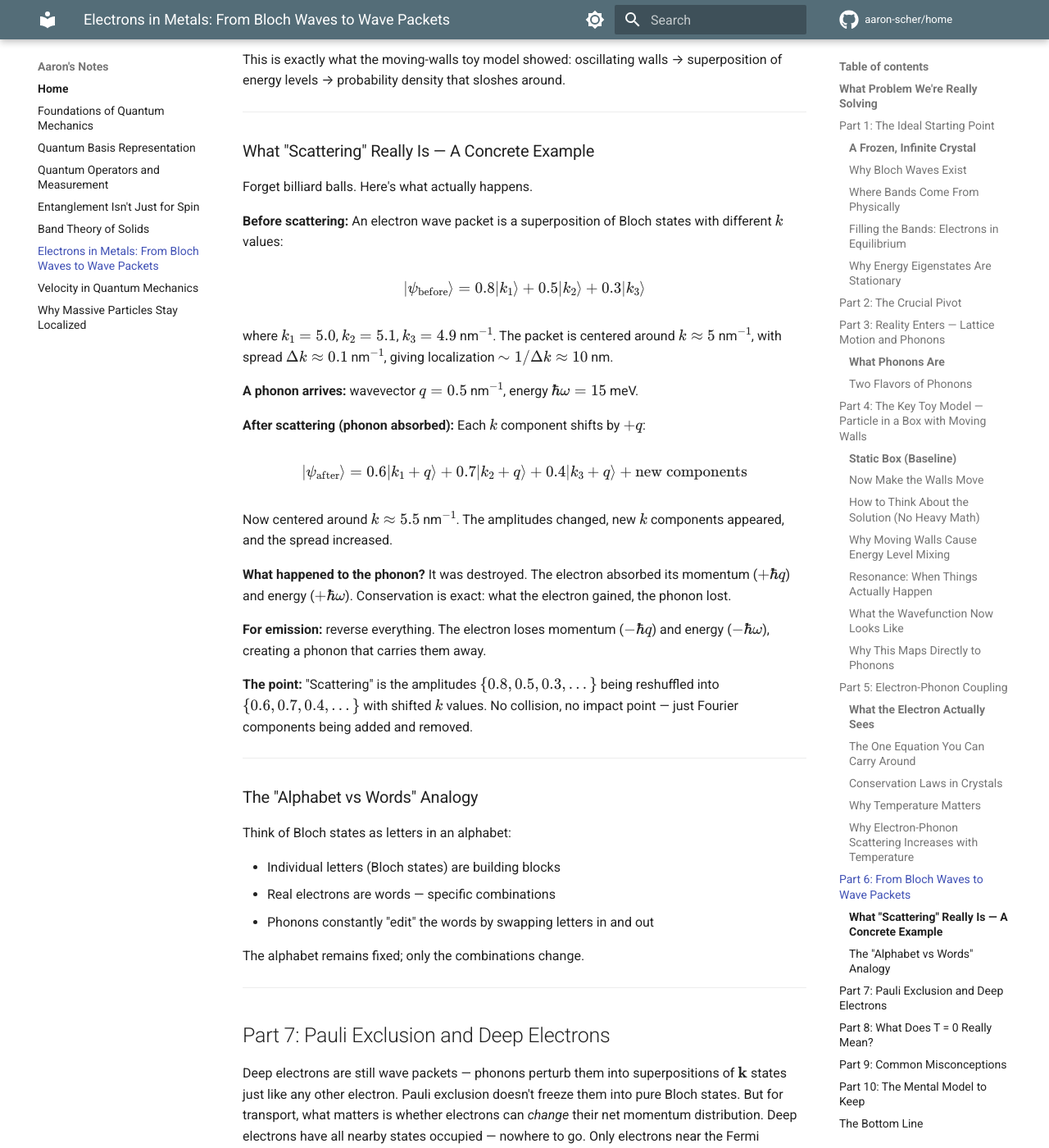
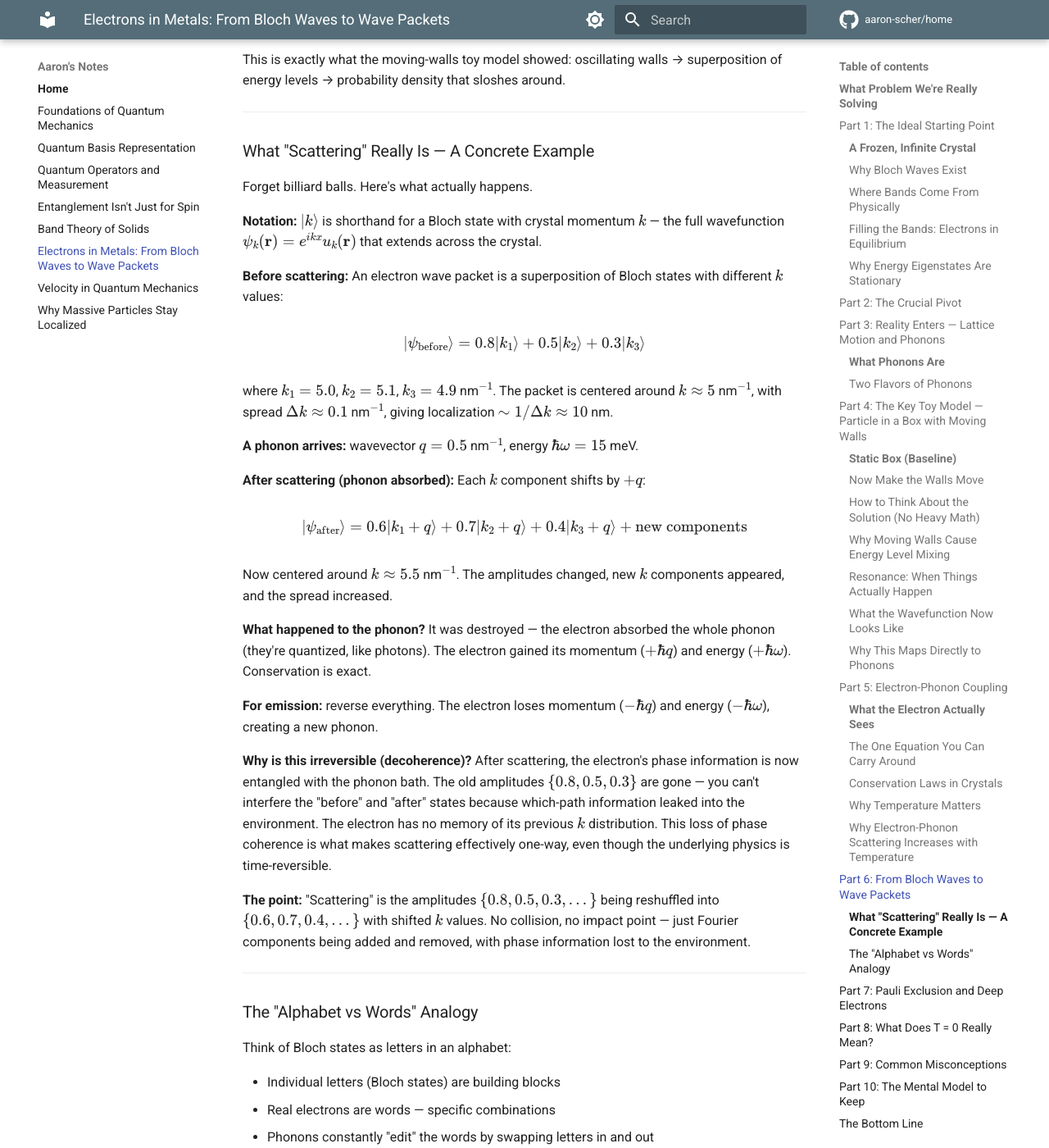
Before and after one commit to aaron-scher/home, an MkDocs documentation site: the page built from docs/quantum-mechanics/electrons-in-metals.md, in a window 1280 px wide and 1400 px high, scrolled down 12312 px. Shown: the whole window at 82% size. Built offline with MkDocs 1.6.1 and Material for MkDocs 9.7.7, drawn with Linux system fonts in a browser that asks for light colours; comment, search, counter and statistics services are not loaded.

Commit message:
Scattering example: add ket notation explanation, phonon quantization, decoherence

```diff
--- a/docs/quantum-mechanics/electrons-in-metals.md
+++ b/docs/quantum-mechanics/electrons-in-metals.md
@@ -490,6 +490,8 @@ This is exactly what the moving-walls toy model showed: oscillating walls → su
 
 Forget billiard balls. Here's what actually happens.
 
+**Notation:** $|k\rangle$ is shorthand for a Bloch state with crystal momentum $k$ — the full wavefunction $\psi_k(\mathbf{r}) = e^{ikx} u_k(\mathbf{r})$ that extends across the crystal.
+
 **Before scattering:** An electron wave packet is a superposition of Bloch states with different $k$ values:
 
 $$|\psi_{\text{before}}\rangle = 0.8|k_1\rangle + 0.5|k_2\rangle + 0.3|k_3\rangle$$
@@ -504,11 +506,13 @@ $$|\psi_{\text{after}}\rangle = 0.6|k_1 + q\rangle + 0.7|k_2 + q\rangle + 0.4|k_
 
 Now centered around $k \approx 5.5$ nm$^{-1}$. The amplitudes changed, new $k$ components appeared, and the spread increased.
 
-**What happened to the phonon?** It was destroyed. The electron absorbed its momentum ($+\hbar q$) and energy ($+\hbar\omega$). Conservation is exact: what the electron gained, the phonon lost.
+**What happened to the phonon?** It was destroyed — the electron absorbed the whole phonon (they're quantized, like photons). The electron gained its momentum ($+\hbar q$) and energy ($+\hbar\omega$). Conservation is exact.
 
-**For emission:** reverse everything. The electron loses momentum ($-\hbar q$) and energy ($-\hbar\omega$), creating a phonon that carries them away.
+**For emission:** reverse everything. The electron loses momentum ($-\hbar q$) and energy ($-\hbar\omega$), creating a new phonon.
 
-**The point:** "Scattering" is the amplitudes $\{0.8, 0.5, 0.3, ...\}$ being reshuffled into $\{0.6, 0.7, 0.4, ...\}$ with shifted $k$ values. No collision, no impact point — just Fourier components being added and removed.
+**Why is this irreversible (decoherence)?** After scattering, the electron's phase information is now entangled with the phonon bath. The old amplitudes $\{0.8, 0.5, 0.3\}$ are gone — you can't interfere the "before" and "after" states because which-path information leaked into the environment. The electron has no memory of its previous $k$ distribution. This loss of phase coherence is what makes scattering effectively one-way, even though the underlying physics is time-reversible.
+
+**The point:** "Scattering" is the amplitudes $\{0.8, 0.5, 0.3, ...\}$ being reshuffled into $\{0.6, 0.7, 0.4, ...\}$ with shifted $k$ values. No collision, no impact point — just Fourier components being added and removed, with phase information lost to the environment.
 
 ---
 
```
